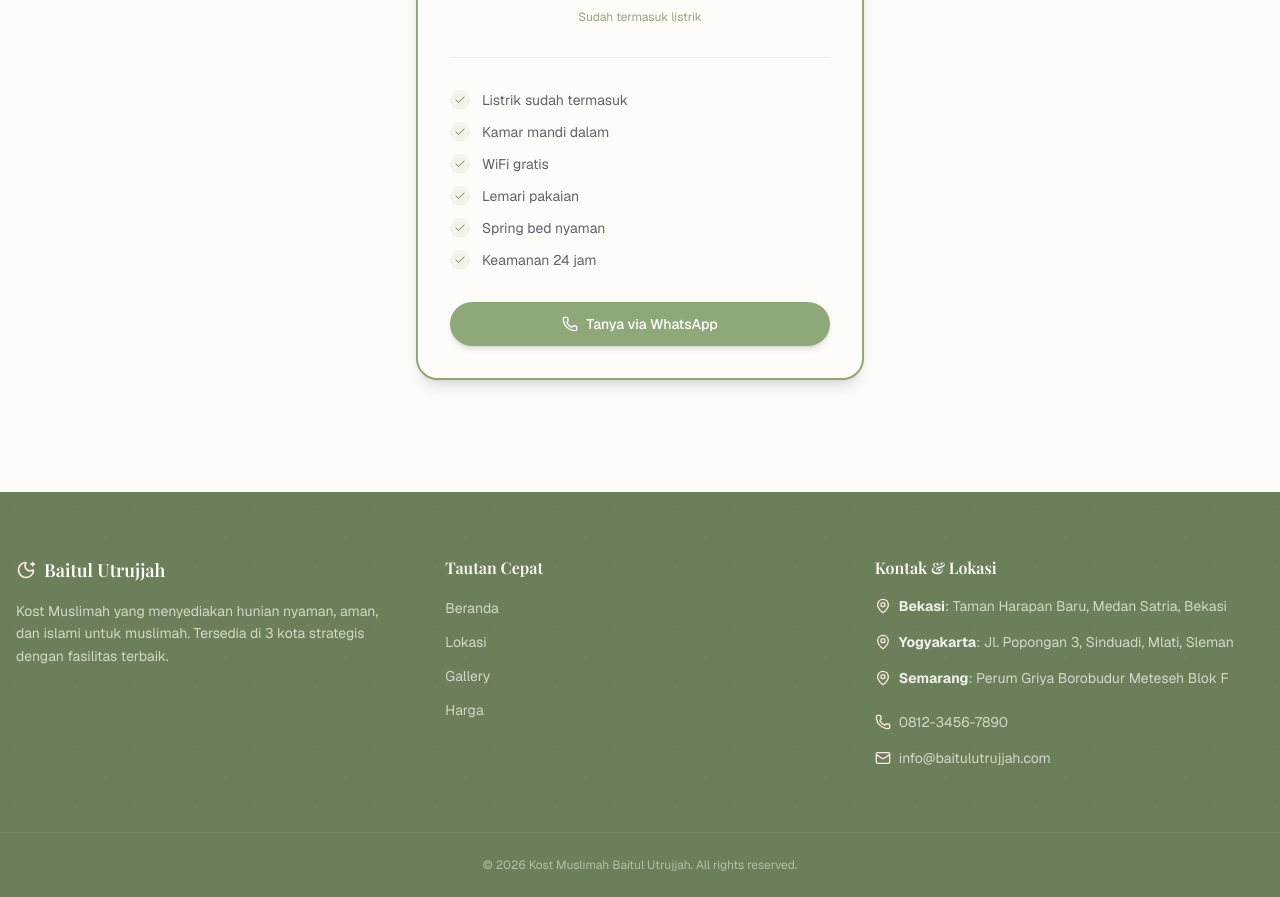
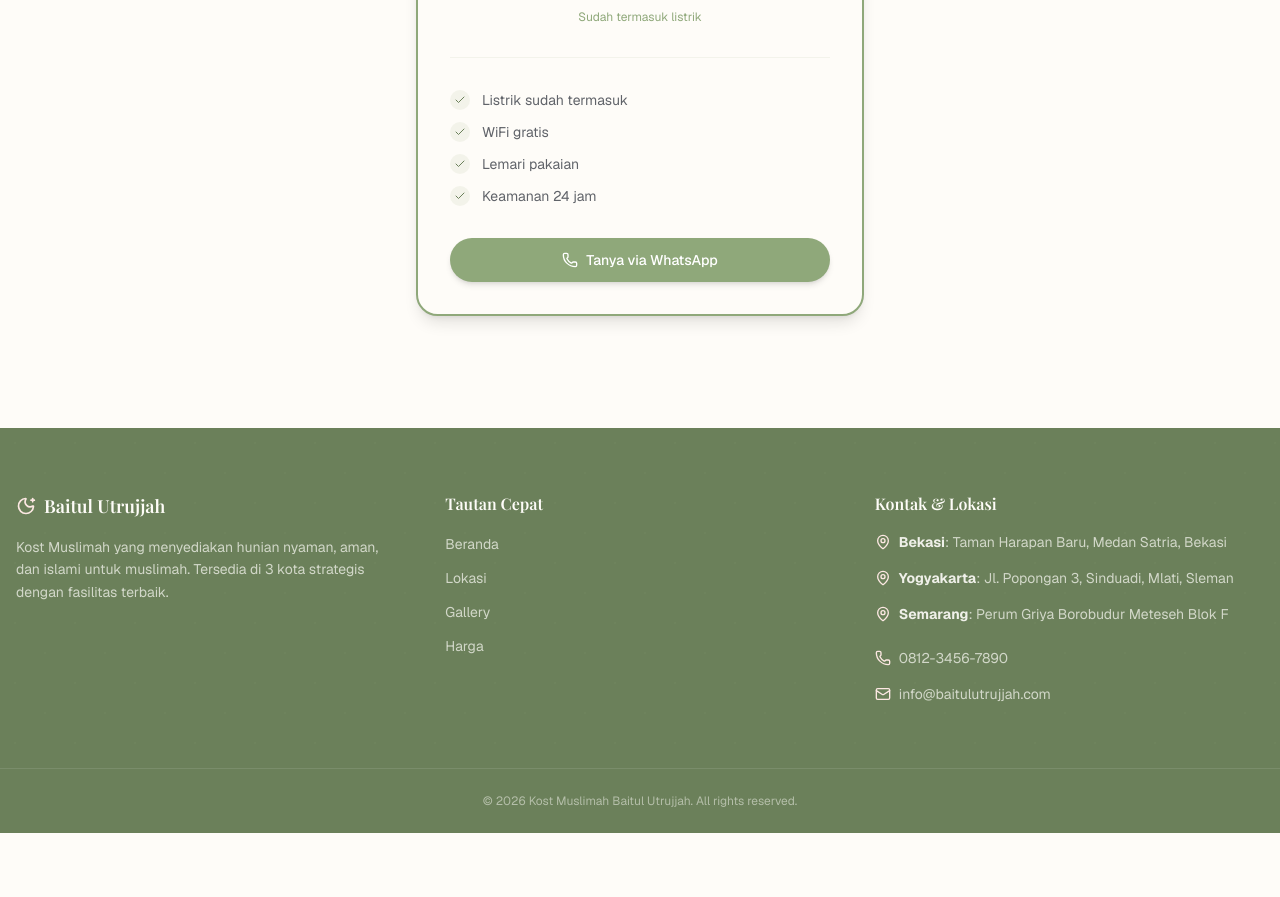
Before and after one commit to thi-web6/kost-baitul-utrujjah, a Next.js app: page / in a window 1280 px wide. Shown: the part 3165-4062 px from the top of the page. After the commit the page ends 3998 px from the top, so only its background shows below. Built offline with nearby package versions, Linux system fonts and the light colour scheme; a web font is replaced by a local one.

Commit message:
fix: remove spring bed & kamar mandi dalam from features

```diff
--- a/components/harga.tsx
+++ b/components/harga.tsx
@@ -5,10 +5,8 @@ import { Phone, Check } from "lucide-react";
 
 const features = [
   "Listrik sudah termasuk",
-  "Kamar mandi dalam",
   "WiFi gratis",
   "Lemari pakaian",
-  "Spring bed nyaman",
   "Keamanan 24 jam",
 ];
 
```
